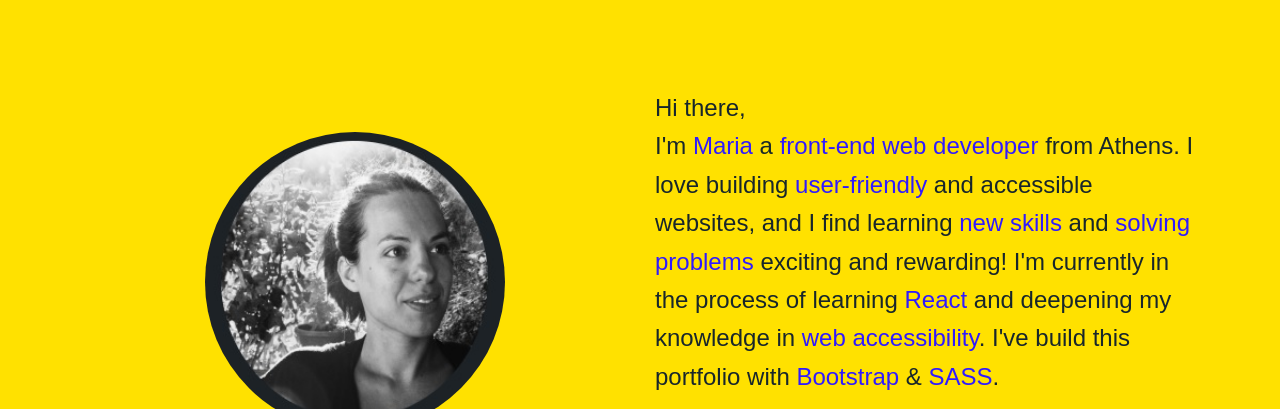
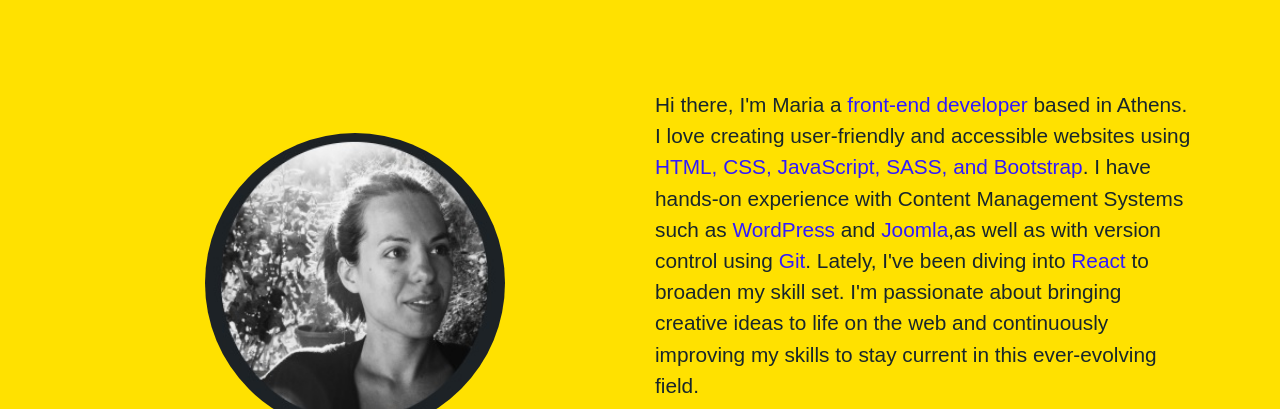
Before and after one commit to Msgl/portfolio2022, a plain HTML site: page index.html in a window 1280 px wide. Shown: the part 77-486 px from the top of the page. Drawn offline with nearby package versions, Linux system fonts and the light colour scheme; a web font is replaced by a local one.

Commit message:
Update banner section

```diff
--- a/index.html
+++ b/index.html
@@ -78,20 +78,13 @@
           </div>
           <div class="col-lg-6">
             <p class="banner-text text-left">
-              Hi there,<br />
-              I'm <span class="text-accent">Maria</span> a
-              <span class="text-accent">front-end web developer</span> from
-              Athens. I love building
-              <span class="text-accent">user-friendly</span> and accessible
-              websites, and I find learning
-              <span class="text-accent">new skills</span> and
-              <span class="text-accent">solving problems</span> exciting and
-              rewarding! I'm currently in the process of learning
-              <span class="text-accent">React</span> and deepening my
-              knowledge in <span class="text-accent">web accessibility</span>.
-              I've build this portfolio with
-              <span class="text-accent">Bootstrap</span> &
-              <span class="text-accent">SASS</span>.
+              Hi there, I'm Maria a <span class="text-accent">front-end developer</span> based in Athens. I love
+              creating user-friendly and accessible websites using <span class="text-accent">HTML, CSS, JavaScript,
+                SASS, and Bootstrap</span>. I have hands-on experience with Content Management Systems such as <span
+                class="text-accent">WordPress</span> and <span class="text-accent">Joomla</span>,as well as with version
+              control using <span class="text-accent">Git</span>. Lately, I've been diving into <span
+                class="text-accent">React</span> to broaden my skill set. I'm passionate about bringing creative ideas
+              to life on the web and continuously improving my skills to stay current in this ever-evolving field.
             </p>
             <div class="skill-icons pt-3 text-left">
               <i class="fab fa-html5"></i>
--- a/scss/styles.scss
+++ b/scss/styles.scss
@@ -90,8 +90,8 @@ a {
   height: fit-content;
   margin-top: 70px;
   padding: 6rem 0;
-  font-size: 1.5rem;
-  line-height: 1.6;
+  font-size: 1.3rem;
+  line-height: 1.5;
   font-weight: 500;
   & .skill-icons i::before {
     font-size: 2.5rem;
```
Also changed, not shown: css/styles.css.
